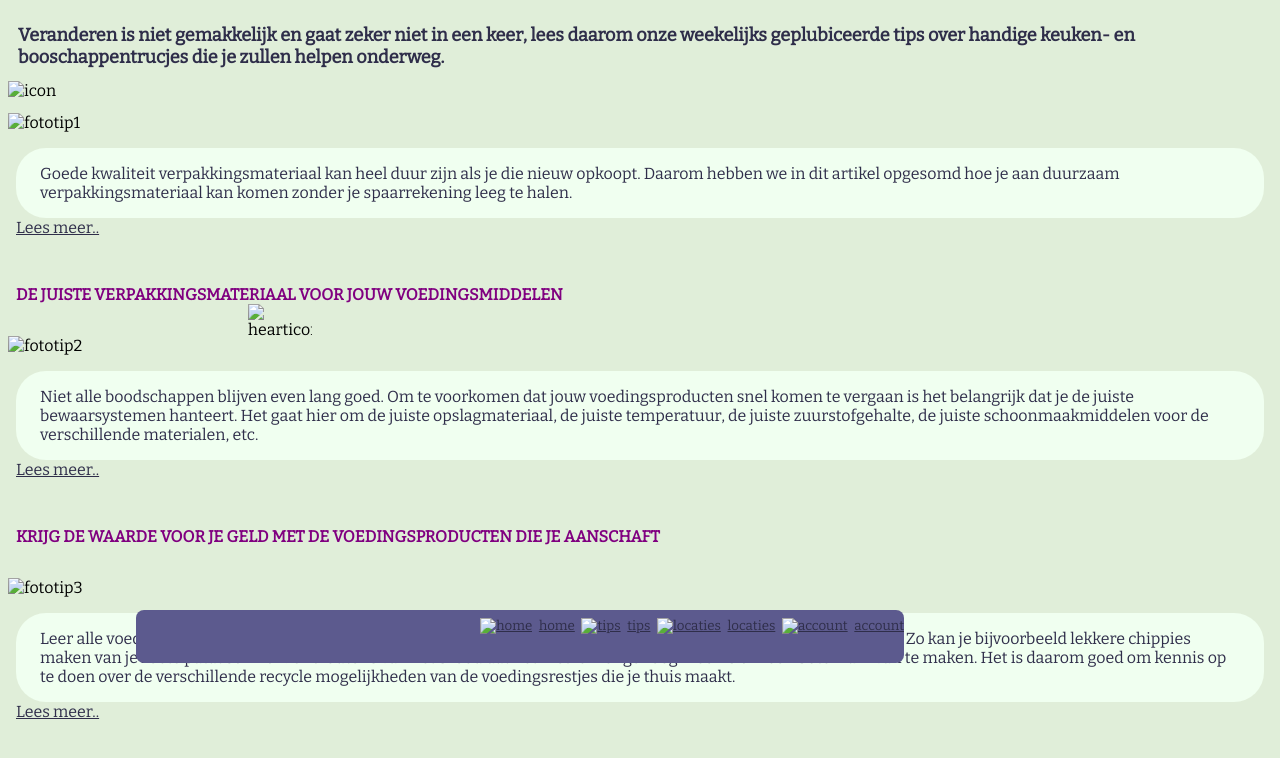
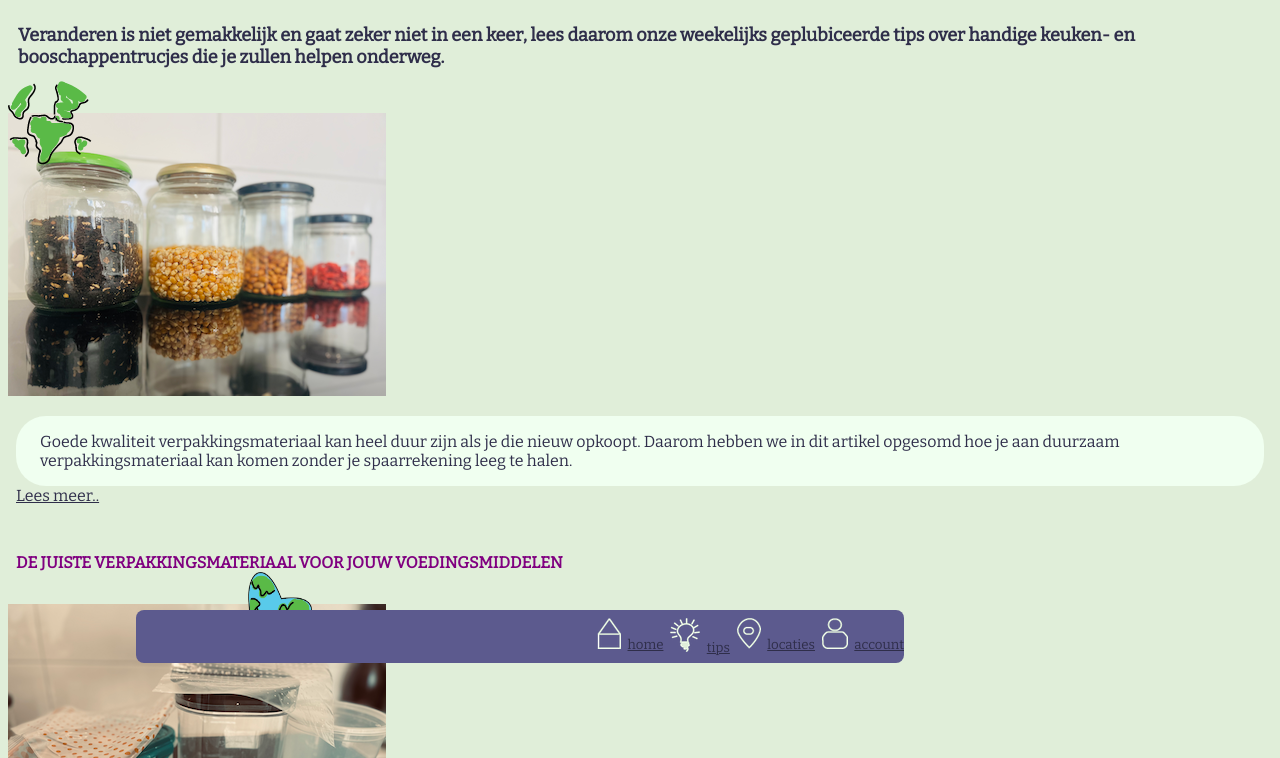
Before and after one commit to SamIndie/gailwss_kenkiwebsite, a plain HTML site: page tips.html in a window 1280 px wide. Shown: the part 137-895 px from the top of the page. Before the commit the page ends 858 px from the top, so only its background shows below. Drawn offline with Linux system fonts and the light colour scheme; the site is published under a folder, as on GitHub Pages, so addresses that start at the root find nothing.

Commit message:
Add files via upload

```diff
--- a/tips.html
+++ b/tips.html
@@ -9,36 +9,36 @@
 <body>
     <header>
         <nav>
-            <a href="Kenki html.html"><img src="/images/home.png" alt="home">home</a>
-            <a href="tips.html" ><img src="/images/tips.png" alt="tips">tips</a>
-            <a href="locaties.html"><img src="/images/loc.png" alt="locaties">locaties</a>
-            <a href="account.html"><img src="/images/acc.png" alt="account">account</a>
+            <a href="Kenki html.html"><img src="images/home.png" alt="home">home</a>
+            <a href="tips.html" ><img src="images/tips.png" alt="tips">tips</a>
+            <a href="locaties.html"><img src="images/loc.png" alt="locaties">locaties</a>
+            <a href="account.html"><img src="images/acc.png" alt="account">account</a>
 
         </nav>
         <input type="search" placeholder="Zoeken.." id="zoekveld">
         <button type="button" id="btn">Zoek</button>
 
-        <img src="/images/Asset 1.png" alt="kenkilogo" id="logo">
+        <img src="images/Asset 1.png" alt="kenkilogo" id="logo">
     </header>
     <main>
           <h1 class="h1tips">Tips voor het verminderen van jouw co2-voetafdruk!</h1>
           <h2 class="h2tips">Veranderen is niet gemakkelijk en gaat zeker niet in een keer, lees daarom onze weekelijks geplubiceerde tips over handige keuken- en booschappentrucjes die je zullen helpen onderweg.</h2>
-          <img src="/images/wbt.png" alt="icon" id="wbt">
+          <img src="images/wbt.png" alt="icon" id="wbt">
 
-        <img src="/images/tip1.png" alt="fototip1" class="fototips">
+        <img src="images/tip1.png" alt="fototip1" class="fototips">
         <p class="ptips">Goede kwaliteit verpakkingsmateriaal kan heel duur zijn als je die nieuw opkoopt. Daarom hebben we in dit artikel opgesomd hoe je aan duurzaam verpakkingsmateriaal kan komen zonder je spaarrekening leeg te halen.</p>
         <a href="#" class="lm">Lees meer..</a>
 
         <h3>De juiste verpakkingsmateriaal voor jouw voedingsmiddelen</h3>
-        <img src="/images/hearticon.png" alt="hearticon" id="hit">
-        <img src="/images/tip2.png" alt="fototip2" class="fototips">
+        <img src="images/hearticon.png" alt="hearticon" id="hit">
+        <img src="images/tip2.png" alt="fototip2" class="fototips">
         <p class="ptips">Niet alle boodschappen blijven even lang goed. Om te voorkomen dat jouw voedingsproducten snel komen te vergaan is het belangrijk dat je de juiste bewaarsystemen hanteert. Het gaat hier om de juiste opslagmateriaal, de juiste temperatuur, de juiste zuurstofgehalte, de juiste schoonmaakmiddelen voor de verschillende materialen, etc.</p>
         <a href="#" class="lm">Lees meer..</a>
 
 
 <section class="tipeinde">
     <h3>Krijg de waarde voor je geld met de voedingsproducten die je aanschaft</h3>
-        <img src="/images/tip3.png" alt="fototip3" class="fototips">
+        <img src="images/tip3.png" alt="fototip3" class="fototips">
         <p class="ptips">Leer alle voedingsrestjes recyclen! Er zijn heel veel mogelijkheden om het maximale te halen uit je voeding en je geld. Zo kan je bijvoorbeeld lekkere chippies maken van je zoete patat schillen. Of croutons van het brood dat net niet lekker genoeg meer is om een boterham van te maken. Het is daarom goed om kennis op te doen over de verschillende recycle mogelijkheden van de voedingsrestjes die je thuis maakt.</p>
         <a href="#" class="lm">Lees meer..</a>
     </section>
```
Also changed, not shown: account.html (+5 -5 lines), index.html (+7 -8 lines).
